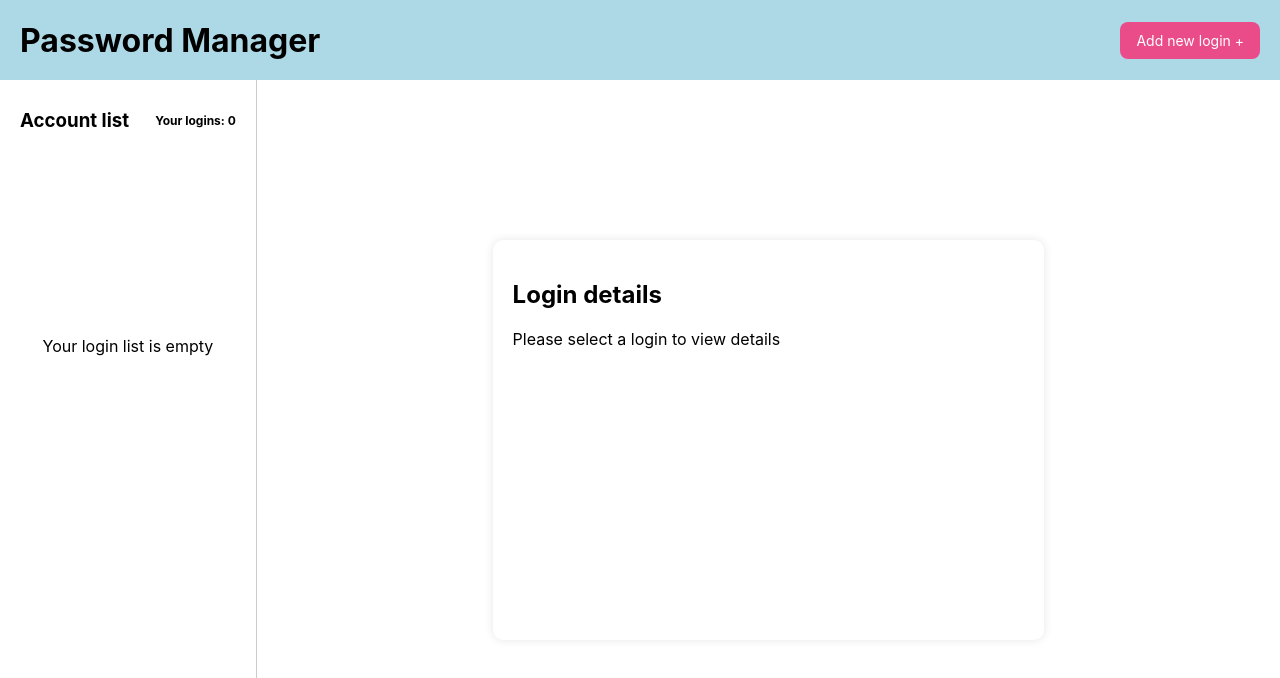
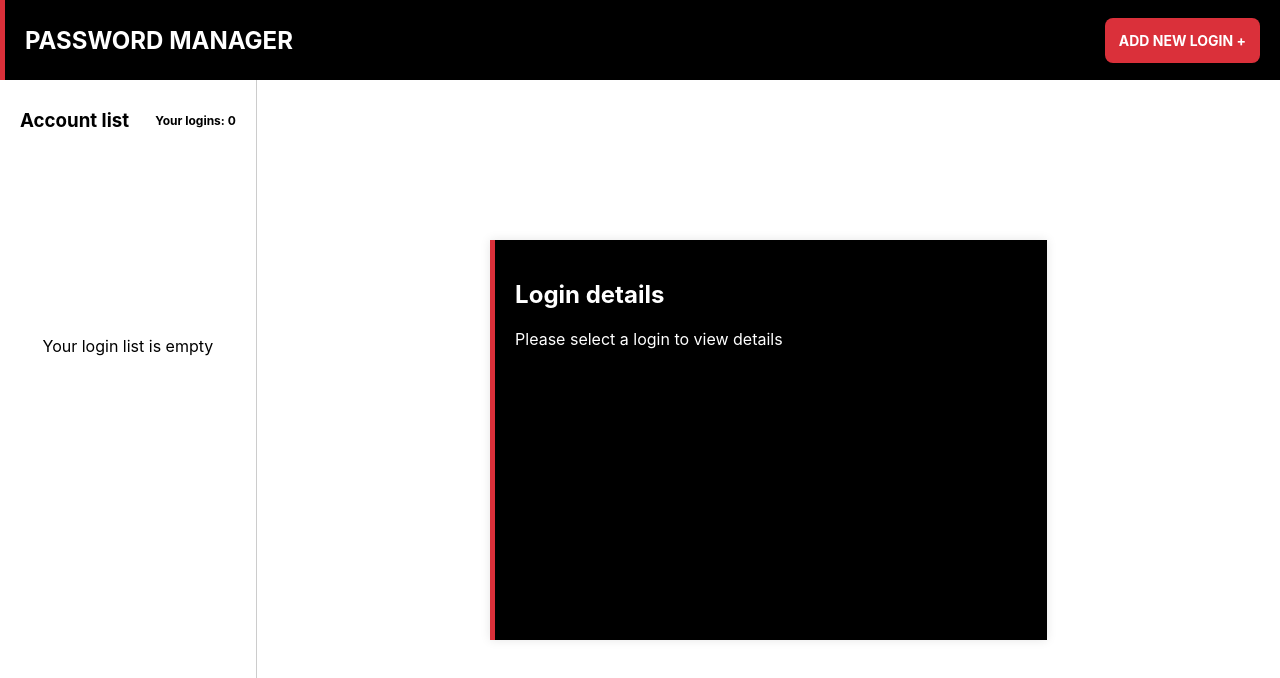
Before and after one commit to JimOv/password-manager, a React (Create React App) app: page / in a window 1280 px wide. Shown: the top 678 px of the page. Built offline with nearby package versions, Linux system fonts and the light colour scheme.

Commit message:
add styling

```diff
--- a/src/components/Header/Header.css
+++ b/src/components/Header/Header.css
@@ -3,26 +3,35 @@
     width: 100%;
     display: flex;
     justify-content: space-between;
-    background-color: lightblue;
+    background-color: black;
     align-items: center;
     padding: 0 20px;
     box-sizing: border-box;
+    border-left: 5px solid rgb(218, 48, 58);
 
 }
 
 .header p {
-  background-color: #EA4C89;
+  background-color: rgb(218, 48, 58);
   border-radius: 8px;
   color: #FFFFFF;
   cursor: pointer;
   display: inline-block;
   font-size: 14px;
-  padding: 10px 16px;
-  position: relative;
-  transition: color 100ms;
+  padding: 14px ;
+  transition: background-color 0.2s ease-in-out 0s;
+  text-transform: uppercase;
+  font-weight: 700;
+}
+
+.header h1{
+    color: white;
+    font-size: 24px;
+    text-transform: uppercase;
 }
 
 .header p:hover,
 .header p:focus {
-  background-color: #F082AC;
+  background-color: rgb(204, 32, 42);
+  outline: none;
 }
--- a/src/components/ShowLoginDetailsScreen/ShowLoginDetailsScreen.css
+++ b/src/components/ShowLoginDetailsScreen/ShowLoginDetailsScreen.css
@@ -11,11 +11,12 @@
 .showLoginDetailsScreen .card{
     width: 50%;
     height: 50%;
-    background-color: white;
+    background-color: black;
+    color: white;
     padding: 20px;
-    border-radius: 10px;
+    position: relative;
+    border-left: 5px solid rgb(218, 48, 58);
     box-shadow: 0 0 10px rgba(0, 0, 0, 0.1);
-    position: relative;
 }
 
 .showLoginDetailsScreen .card .login-details{
--- a/src/components/ShowLoginDetailsScreen/ShowLoginDetailsScreen.jsx
+++ b/src/components/ShowLoginDetailsScreen/ShowLoginDetailsScreen.jsx
@@ -19,7 +19,6 @@ const ShowLoginDetailsScreen = () => {
           className="card"
           style={{
             backgroundColor: loginList[activeItem].customer.color,
-            color: loginList[activeItem].customer !== "" ? "white" : "black",
           }}
         >
           <h2>Login details</h2>
```
